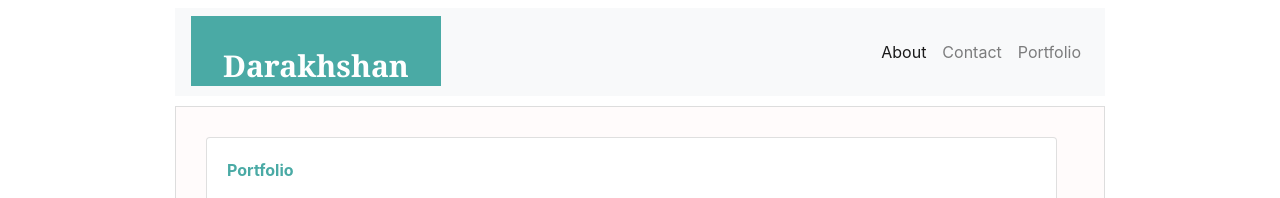
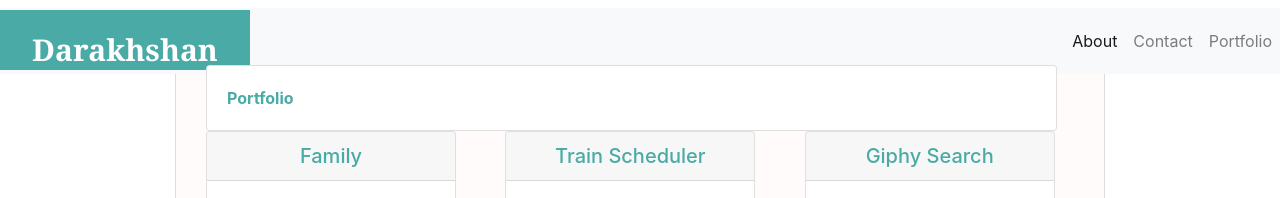
Before and after one commit to dara9234/Bootstrap-Portfolio, a plain HTML site: page portfolio.html in a window 1280 px wide. Shown: the top 198 px of the page. Drawn offline with nearby package versions, Linux system fonts and the light colour scheme; files that its build step writes are made by us from their sources.

Commit message:
some more updates

```diff
--- a/assets/css/style.css
+++ b/assets/css/style.css
@@ -8,6 +8,11 @@ body {
 
 * {
   box-sizing: border-box;
+}
+
+.navbar navbar-expand-lg navbar-light bg-dark{
+
+  background-color: #e3f2fd;
 }
 
 /* general */
@@ -75,11 +80,11 @@ h3 {
 #logo {
   float: left;
   width: 250px;
-  height: 70px;
+  height: 60px;
   font-family: Georgia, Times, "Times New Roman", serif;
   font-size: 30px;
   font-weight: 700;
-  line-height: 90px;
+  line-height: 70px;
   color: #ffffff;
   text-align: center;
   text-decoration: none;
@@ -91,6 +96,10 @@ h3 {
   margin-top: 8px;
   width: 100%;
   margin-bottom: auto;
+  padding: 2px 0;
+  left: 0;
+  right: 0;
+  position:fixed;
 
 
 }
@@ -109,6 +118,7 @@ nav a:first-child {
 
 .navbar-brand{
   margin-bottom: 2px;
+
 
 }
 
--- a/portfolio.html
+++ b/portfolio.html
@@ -24,7 +24,7 @@
                             aria-controls="navbarNav" aria-expanded="false" aria-label="Toggle navigation">
                             <span class="navbar-toggler-icon"></span>
                         </button>
-                        <div id="resizeimg" class="collapse navbar-collapse" id="navbarNav">
+                        <div class="collapse navbar-collapse" id="navbarNav">
                             <ul class="navbar-nav ml-auto">
                                 <li class="nav-item active">
                                     <a class="nav-link" href="index.html">About <span class="sr-only">(current)</span></a>
```
